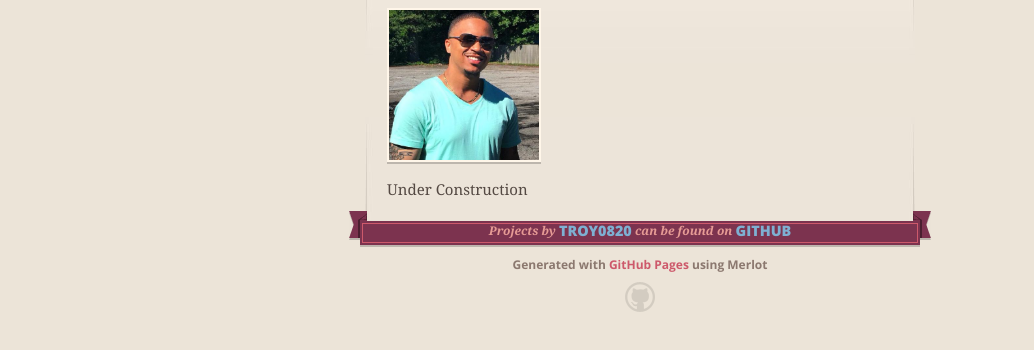
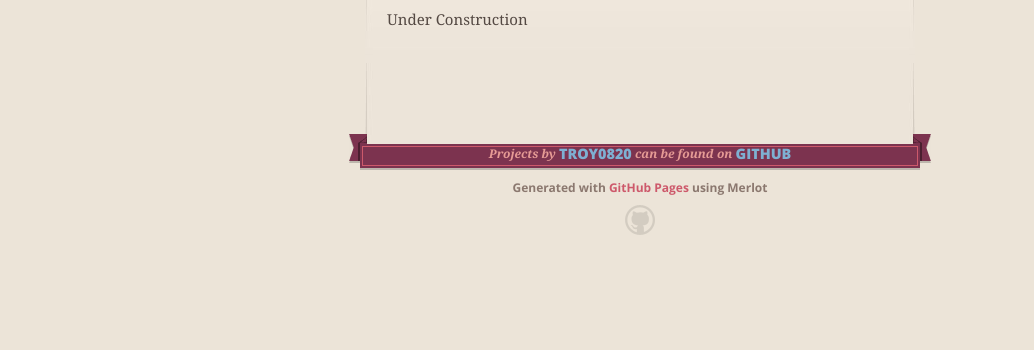
Before and after one commit to troy0820/troy0820.github.io, a plain HTML site: page index.html in a window 1280 px wide. Shown: the part 214-564 px from the top of the page, without its empty margins (0-1034 px from the left). Drawn offline with nearby package versions, Linux system fonts and the light colour scheme.

Commit message:
Deleted picture.

```diff
--- a/index.html
+++ b/index.html
@@ -46,7 +46,6 @@
       <section id="main_content">
         <h1>
 <a id="troy0820-github-page" class="anchor" href="#troy0820-github-page" aria-hidden="true"><span class="octicon octicon-link"></span></a>Troy M. Connor</h1>
-<img src="images/troy.jpeg" width="150px" length="150px"/>
       <p>Under Construction</p>
 	</section>
 
```
